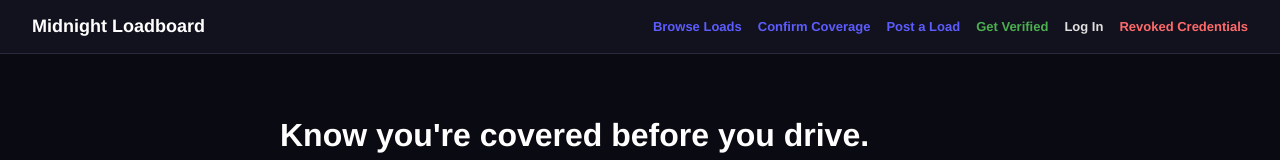
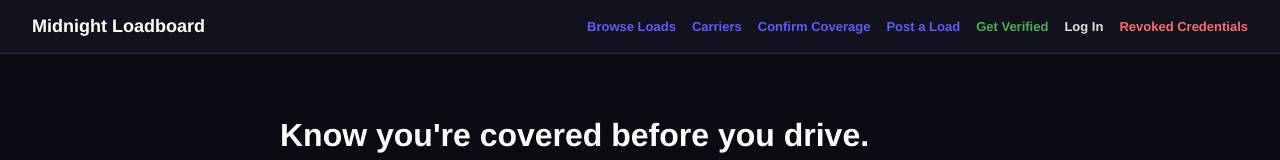
Before and after one commit to Robariano/midnight-loadboard-app, a Next.js app: page / in a window 1280 px wide. Shown: the top 160 px of the page. Built offline with nearby package versions, Linux system fonts and the light colour scheme.

Commit message:
Add Carriers link to main nav

```diff
--- a/app/layout.js
+++ b/app/layout.js
@@ -30,6 +30,9 @@ export default function RootLayout({ children }) {
             <a href="/loads" style={{ color: "#5c5cff", fontSize: 13, fontWeight: 700, textDecoration: "none" }}>
               Browse Loads
             </a>
+            <a href="/carriers" style={{ color: "#5c5cff", fontSize: 13, fontWeight: 700, textDecoration: "none" }}>
+              Carriers
+            </a>
             <a href="/confirm-coverage" style={{ color: "#5c5cff", fontSize: 13, fontWeight: 700, textDecoration: "none" }}>
               Confirm Coverage
             </a>
```
